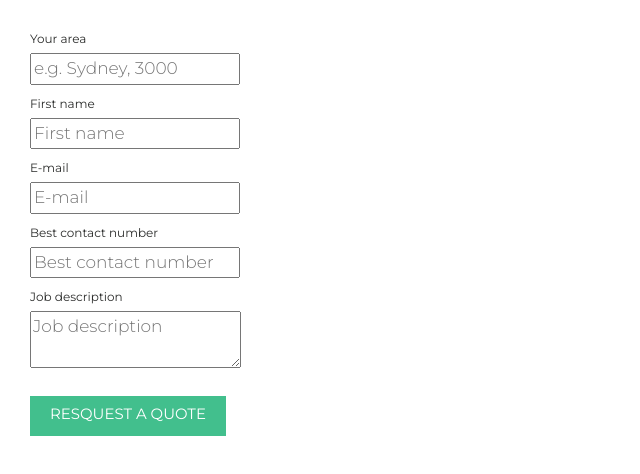
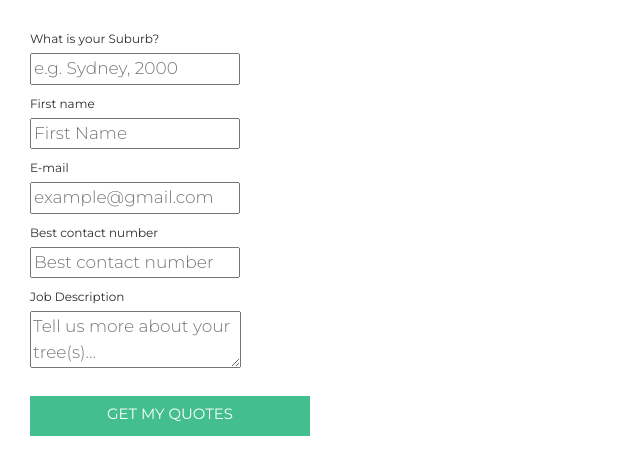
Before and after one commit to ggiv/ggiv.github.io, a plain HTML site: page form_calculator.html in a window 1280 px wide. Both pictures are taken after a click on the button "RESQUEST A QUOTE". Shown: the whole page, without its empty margins (0-640 px from the left). Drawn offline with nearby package versions, Linux system fonts and the light colour scheme; files whose address does not match are found by name.

Commit message:
Add files via upload

```diff
--- a/form_calculator.html
+++ b/form_calculator.html
@@ -385,6 +385,9 @@
 
 					document.getElementById("formStep1").style.display="none";
 					document.getElementById("formStep2").style.display="block";
+					button.style.width="100%";
+					button.innerHTML="GET MY QUOTES";
+
 
 
 
@@ -470,16 +473,16 @@
 									<p>expected price rate in australia</p>
                                 </div>
                                 <div id="formStep2">
-									<label>Your area</label>
-									<input class="custom-input" id="input_area" name="Your Area" placeholder="e.g. Sydney, 3000" value=""  />
+									<label>What is your Suburb?</label>
+									<input class="custom-input" id="input_area" name="Your Suburb" placeholder="e.g. Sydney, 2000" value=""  />
 									<label>First name</label>
-									<input class="custom-input" id="input_name" name="First Name" placeholder="First name" value=""  />
+									<input class="custom-input" id="input_name" name="First Name" placeholder="First Name" value=""  />
 									<label>E-mail</label>
-									<input class="custom-input" id="input_email" name="E-mail" placeholder="E-mail" value=""  />
+									<input class="custom-input" id="input_email" name="E-mail" placeholder="example@gmail.com" value=""  />
 									<label>Best contact number</label>
 									<input class="custom-input" id="input_contactnumber" name="Contact number" placeholder="Best contact number" value="" />
-									<label>Job description</label>
-									<textarea "class="custom-input" id="input_jobdescription" name="Job description" placeholder="Job description"></textarea>
+									<label>Job Description</label>
+									<textarea "class="custom-input" id="input_jobdescription" name="Job description" placeholder="Tell us more about your tree(s)..."></textarea>
 								</div>
                                 <button type="" class="form-submit-btn" id="form_button">resquest a quote</button>
                             </form>
```
